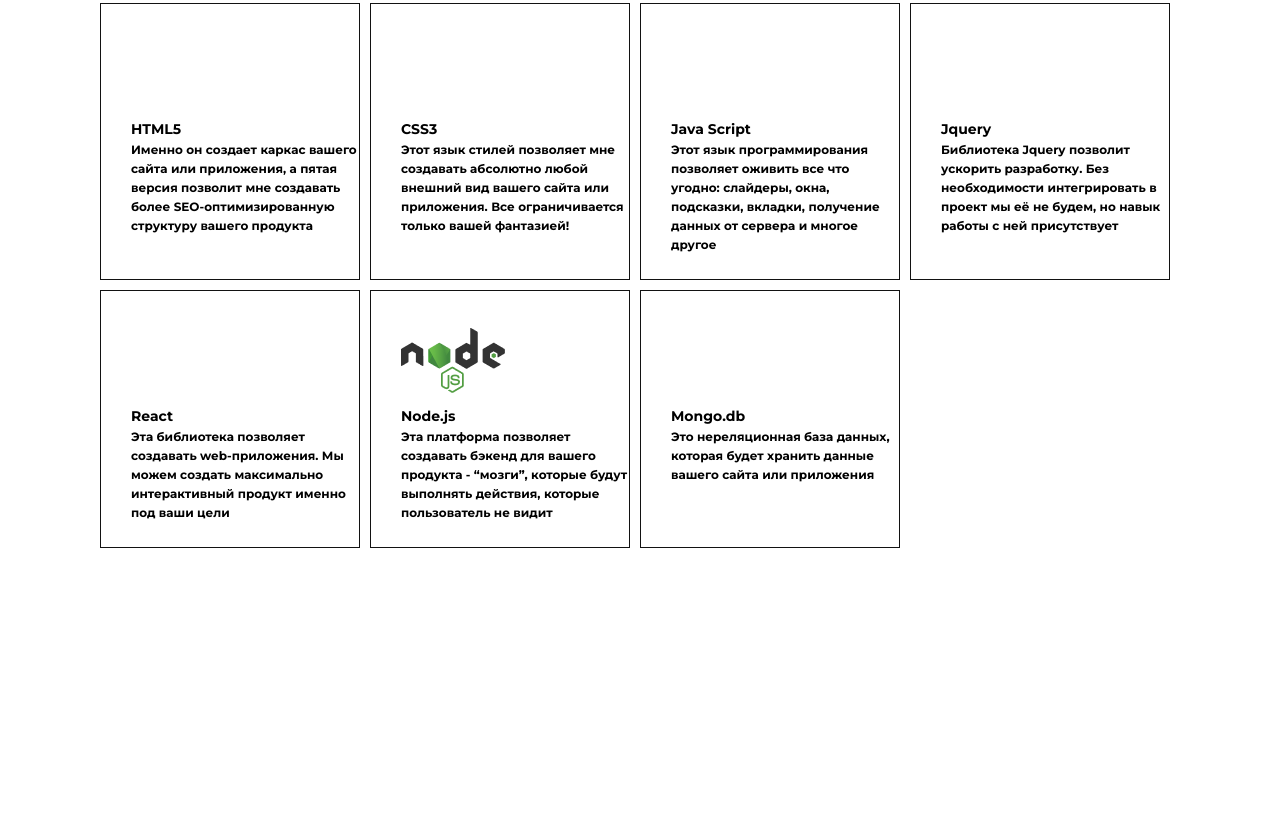
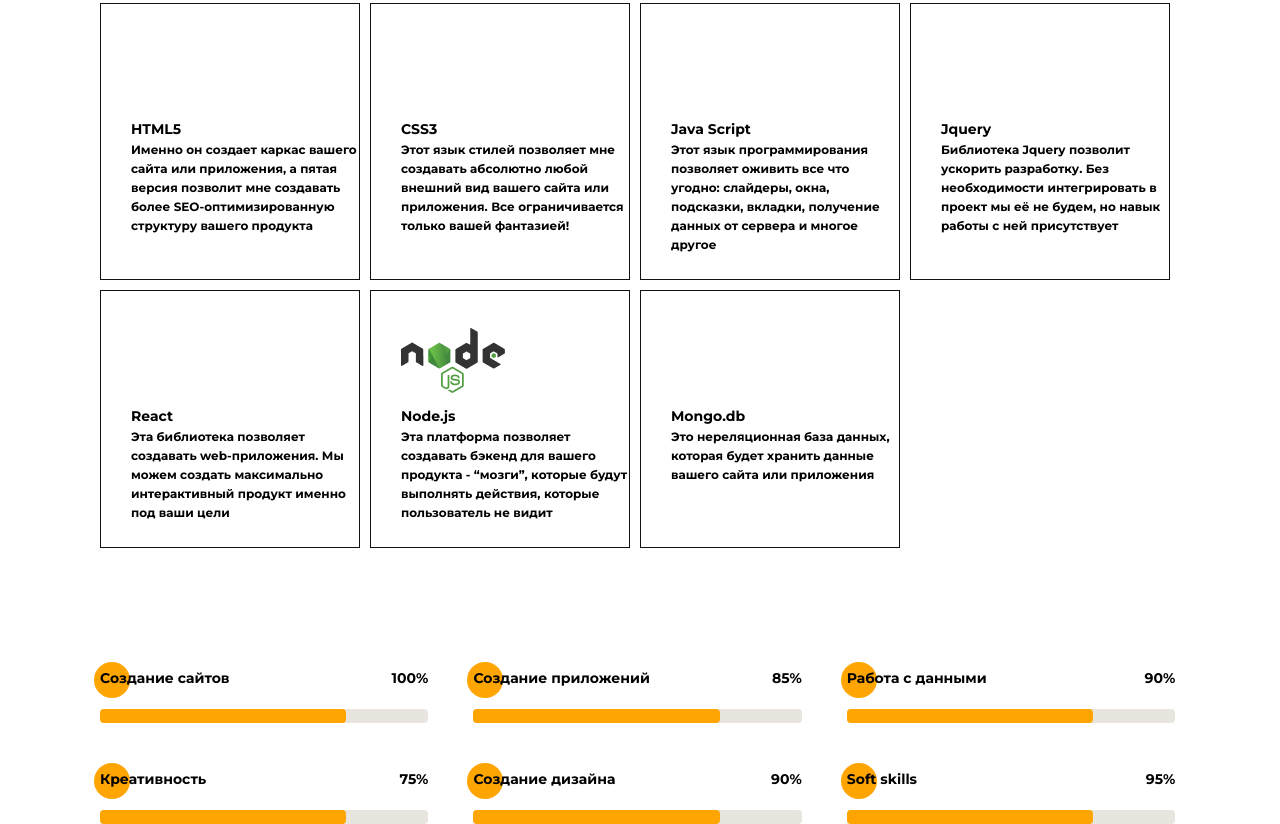
Before and after one commit to mrSergeySergeev/module_1_self_work, a plain HTML site: page practice/portfolio-layout/index.html in a window 1280 px wide. Shown: the part 2636-3460 px from the top of the page. Before the commit the page ends 3184 px from the top, so only its background shows below. Drawn offline with Linux system fonts and the light colour scheme.

Commit message:
practice

```diff
--- a/practice/portfolio-layout/index.html
+++ b/practice/portfolio-layout/index.html
@@ -185,6 +185,34 @@
                 </li>
             </ul>
         </section>
+        <section class="used-skills margin-top-section">
+            <ul class="used-skills__list">
+                <li class="used-skills__item">
+                    <h4 class="used-skills__title orange-circle-start">Создание сайтов</h4>
+                    <h4 class="used-skills__procent">100%</h4>
+                </li>
+                <li class="used-skills__item">
+                    <h4 class="used-skills__title orange-circle-start">Создание приложений</h4>
+                    <h4 class="used-skills__procent">85%</h4>
+                </li>
+                <li class="used-skills__item">
+                    <h4 class="used-skills__title orange-circle-start">Работа с данными</h4>
+                    <h4 class="used-skills__procent">90%</h4>
+                </li>
+                <li class="used-skills__item">
+                    <h4 class="used-skills__title orange-circle-start">Креативность</h4>
+                    <h4 class="used-skills__procent">75%</h4>
+                </li>
+                <li class="used-skills__item">
+                    <h4 class="used-skills__title orange-circle-start">Создание дизайна</h4>
+                    <h4 class="used-skills__procent">90%</h4>
+                </li>
+                <li class="used-skills__item">
+                    <h4 class="used-skills__title orange-circle-start">Soft skills</h4>
+                    <h4 class="used-skills__procent">95%</h4>
+                </li>
+            </ul>
+        </section>
     </main>
 </body>
 
--- a/practice/portfolio-layout/main.css
+++ b/practice/portfolio-layout/main.css
@@ -2,6 +2,7 @@
 @import "styles/2about-me.css";
 @import "styles/3expirience.css";
 @import "styles/4skills.css";
+@import "styles/5used-skills.css";
 
 html {
     scroll-behavior: smooth;
--- /dev/null
+++ b/practice/portfolio-layout/styles/5used-skills.css
@@ -0,0 +1,51 @@
+.used-skills__list {
+    display: flex;
+    flex-wrap: wrap;
+    row-gap: 80px;
+    column-gap: 45px;
+}
+
+.used-skills__item {
+    width: calc(33% - 28px);
+    display: flex;
+    justify-content: space-between;
+    position: relative;
+}
+
+.used-skills__item::after {
+    position: absolute;
+    top: 41px;
+    z-index: 1;
+    content: '';
+    width: 100%;
+    height: 14px;
+    background-color: #e8e4de;
+    border-radius: 4px;
+}
+
+.used-skills__item::before {
+    position: absolute;
+    top: 41px;
+    z-index: 2;
+    content: '';
+    width: 75%;
+    height: 14px;
+    background-color: #ffa501;
+    border-radius: 4px;
+}
+
+/* понимаю, что с помощью js надо взять
+used-skills__procent и вставить в widht
+элемента before, но пока не умею */
+
+@media (max-width: 1199px) {
+    .used-skills__item {
+        width: calc(50% - 28px);
+    }
+}
+
+@media (max-width: 767px) {
+    .used-skills__item {
+        width: 100%;
+    }
+}
```
